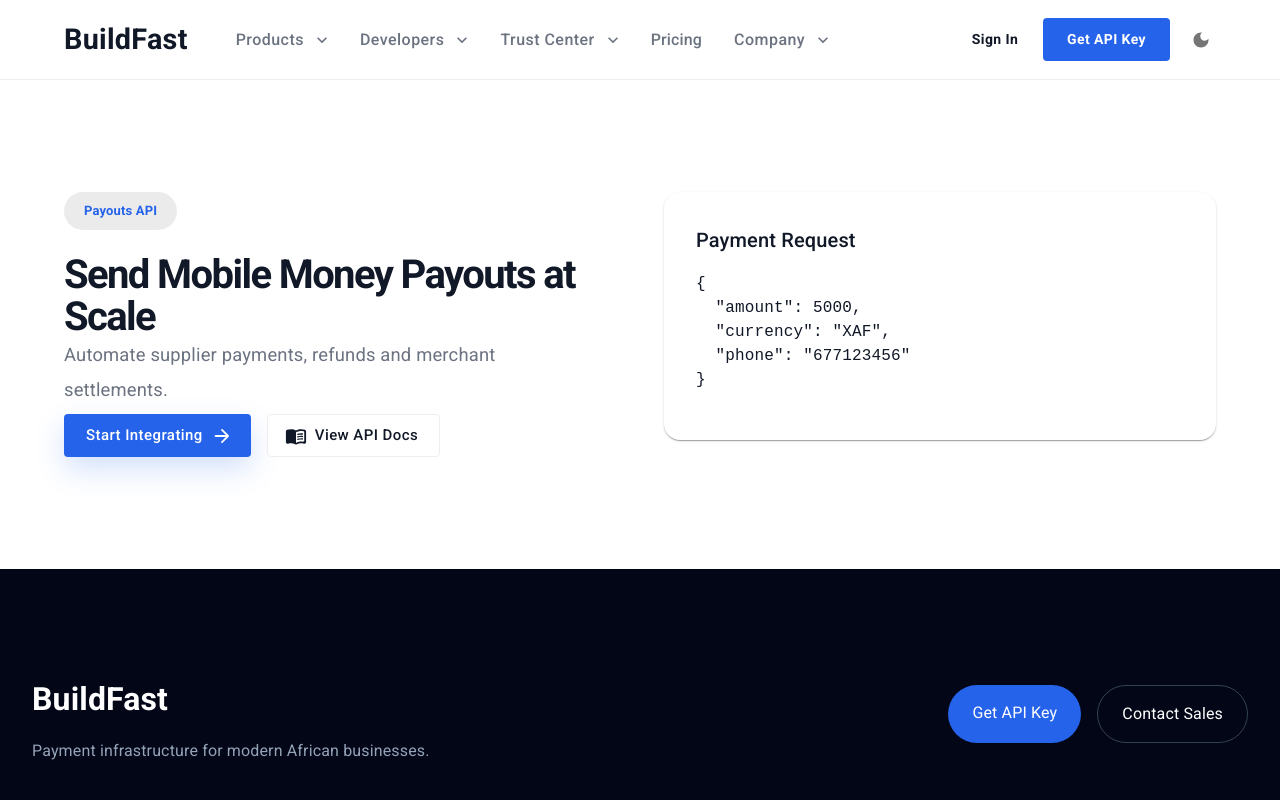
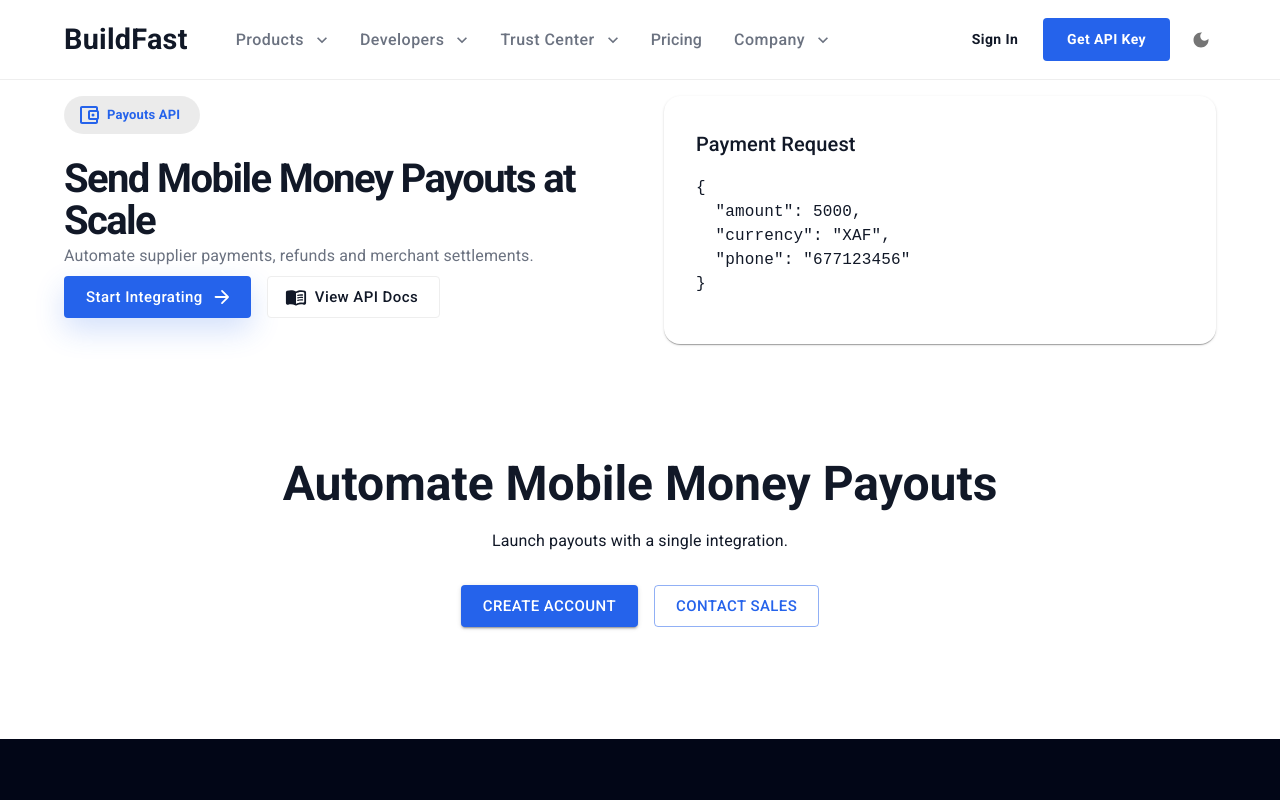
Before and after one commit to ernestmusong/buildfast-client, a Next.js app: page /products/payouts in a window 1280 px wide. Shown: the top 800 px of the page. Built offline with nearby package versions, Linux system fonts and the light colour scheme; what @mui/material-nextjs would draw is missing.

Commit message:
Add CTA section

```diff
--- a/app/components/home/hero/HeroContent.tsx
+++ b/app/components/home/hero/HeroContent.tsx
@@ -12,11 +12,7 @@
         position: "relative",
         zIndex: 2,
         maxWidth: 560,
-        py: {
-          xs: 6,
-          md: 8,
-          lg: 10,
-        },
+        mt:2
       }}
     >
       {/* Badge */}
--- /dev/null
+++ b/app/components/product-page/CTASection.tsx
@@ -0,0 +1,68 @@
+"use client";
+
+import {
+  Box,
+  Button,
+  Container,
+  Stack,
+  Typography,
+} from "@mui/material";
+
+interface CTAProps {
+ ctaTitle: string;
+  ctaDescription: string;
+}
+
+export default function CTASection({ctaTitle, ctaDescription}: CTAProps) {
+  return (
+    <Box
+      sx={{
+        py: 14,
+      }}
+    >
+      <Container
+        maxWidth="md"
+        sx={{
+          textAlign: "center",
+        }}
+      >
+        <Typography
+          variant="h3"
+          gutterBottom
+          sx={{fontWeight: 800}}
+        >
+          {ctaTitle}
+        </Typography>
+
+        <Typography
+          color="text.secondary"
+          sx={{
+            mb:4
+          }}
+        >
+          {ctaDescription}
+        </Typography>
+
+        <Stack
+          direction="row"
+          spacing={2}
+          sx={{justifyContent:"center"}}
+        >
+          <Button
+            variant="contained"
+            size="large"
+          >
+            Create Account
+          </Button>
+
+          <Button
+            variant="outlined"
+            size="large"
+          >
+            Contact Sales
+          </Button>
+        </Stack>
+      </Container>
+    </Box>
+  );
+}
--- a/app/components/product-page/HeroSection.tsx
+++ b/app/components/product-page/HeroSection.tsx
@@ -18,20 +18,22 @@
 
 interface HeroProps {
   heroTitle:string
-   heroDescription:string
-   badge:string
+  heroDescription:string
+  badge:string
+  badgeIcon: any
 }
-const HeroSection: React.FC<HeroProps> = ({heroTitle, heroDescription, badge}) => {
+const HeroSection: React.FC<HeroProps> = ({heroTitle, heroDescription, badge, badgeIcon}) => {
   return (
     <Box
       sx={{
-        py: { xs: 10, md: 14 },
+        mt:2
       }}
     >
       <Container maxWidth="lg">
         <Grid container spacing={6}>
           <Grid size={{ xs: 12, md: 6 }}>
             <Chip
+             icon={badgeIcon}
               label={badge}
               variant="filled"
               sx={{
@@ -58,13 +60,11 @@
 
             <Typography
               gutterBottom
+              variant="subtitle1"
+
               sx={{
-        //   mb: 4,
-          color: "text.secondary",
-          fontSize: "1.15rem",
-          lineHeight: 1.9,
-          maxWidth: 520,
-        }}
+               color: "text.secondary",
+              }}
             >
                {heroDescription}
             </Typography>
--- a/app/components/product-page/ProductPageTemplate.tsx
+++ b/app/components/product-page/ProductPageTemplate.tsx
@@ -3,13 +3,17 @@
 import FeaturesSection from "./FeaturesSection";
 
 import { ProductData } from "@/types/product";
+import { ReactElement } from "react";
+import CTASection from "./CTASection";
 
 type Props = {
   product: ProductData;
+  badgeIcon: ReactElement
 };
 
 export default function ProductPageTemplate({
   product,
+  badgeIcon
 }: Props) {
 
   return (
@@ -18,6 +22,7 @@
         heroTitle={product.heroTitle}
         heroDescription={product.heroDescription}
         badge={product.badge}
+        badgeIcon={badgeIcon}
         />
 
       {/* <ProductFeatures
@@ -36,10 +41,10 @@
         useCases={product.useCases}
       /> */}
 
-      {/* <ProductCTA
-        title={product.ctaTitle}
-        description={product.ctaDescription}
-      /> */}
+      <CTASection
+        ctaTitle={product.ctaTitle}
+        ctaDescription={product.ctaDescription}
+      />
     </>
   );
 }
--- a/app/data/products/collections.ts
+++ b/app/data/products/collections.ts
@@ -1,5 +1,3 @@
-// data/products/collections.ts
-
 import { ProductData } from "@/types/product";
 
 export const collectionsData: ProductData = {
--- a/app/data/products/product.ts
+++ b/app/data/products/product.ts
@@ -1,4 +1,6 @@
 // types/product.ts
+
+import { ReactElement } from "react";
 
 export interface ProductFeature {
   title: string;
@@ -23,6 +25,7 @@
   keywords: string[];
 
   badge: string;
+  badgeIcon: any
 
   heroTitle: string;
   heroDescription: string;
--- a/app/products/collections/page.tsx
+++ b/app/products/collections/page.tsx
@@ -1,7 +1,6 @@
-// app/products/collections/page.tsx
-
 import ProductPageTemplate from
 "@/components/product-page/ProductPageTemplate";
+import CollectionsBookmarkOutlinedIcon from '@mui/icons-material/CollectionsBookmarkOutlined';
 
 import { collectionsData }
 from "@/data/products/collections";
@@ -10,6 +9,7 @@
   return (
     <ProductPageTemplate
       product={collectionsData}
+      badgeIcon={<CollectionsBookmarkOutlinedIcon/>}
     />
   );
 }
--- a/app/products/payouts/page.tsx
+++ b/app/products/payouts/page.tsx
@@ -1,11 +1,13 @@
 import ProductPageTemplate from "@/components/product-page/ProductPageTemplate";
 import { payoutsData } from "@/data/products/payouts";
+import AccountBalanceWalletOutlinedIcon from "@mui/icons-material/AccountBalanceWalletOutlined";
 
 
 export default function Page() {
   return (
     <ProductPageTemplate
       product={payoutsData}
+      badgeIcon={<AccountBalanceWalletOutlinedIcon/>}
     />
   );
 }
```
